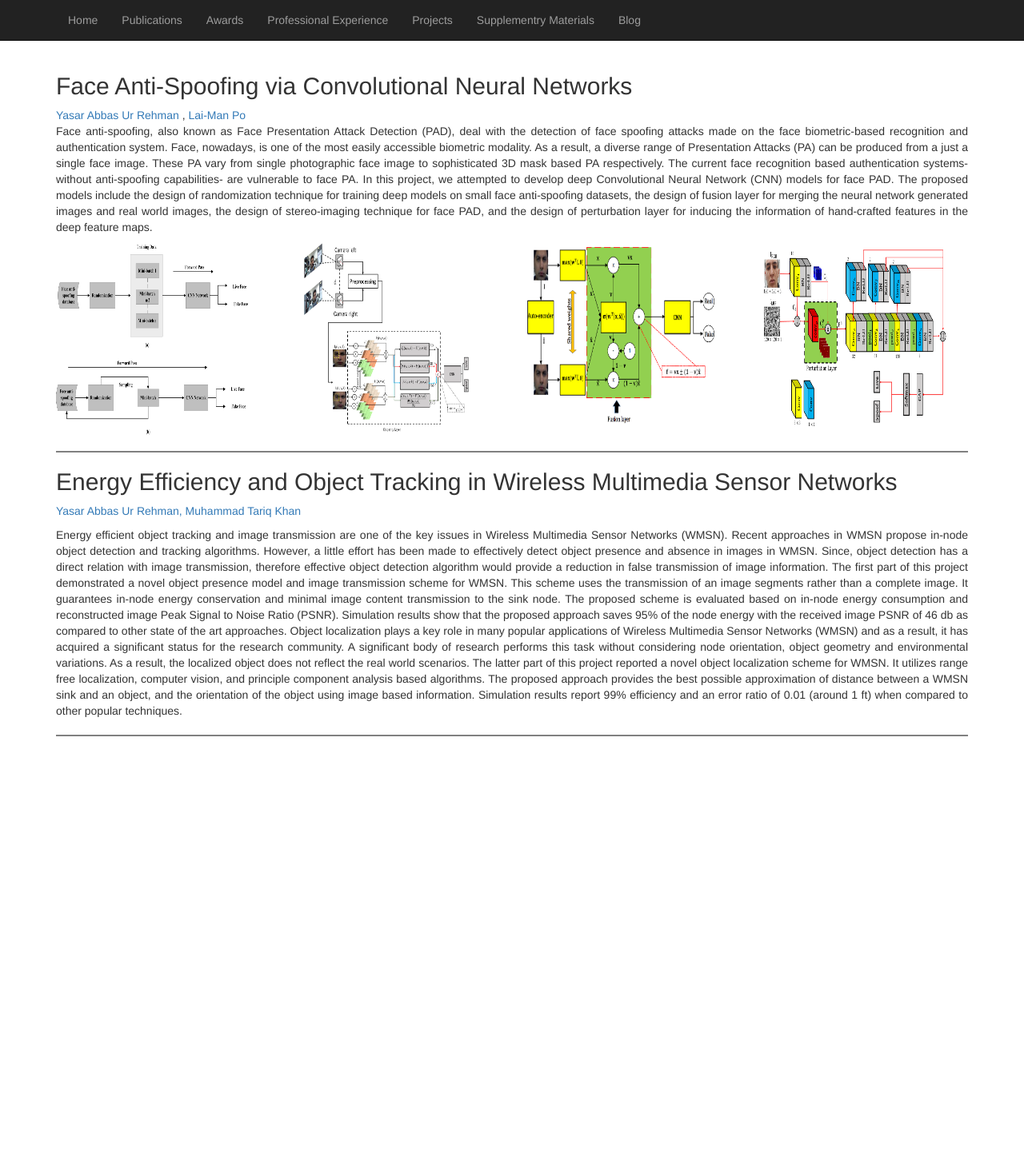
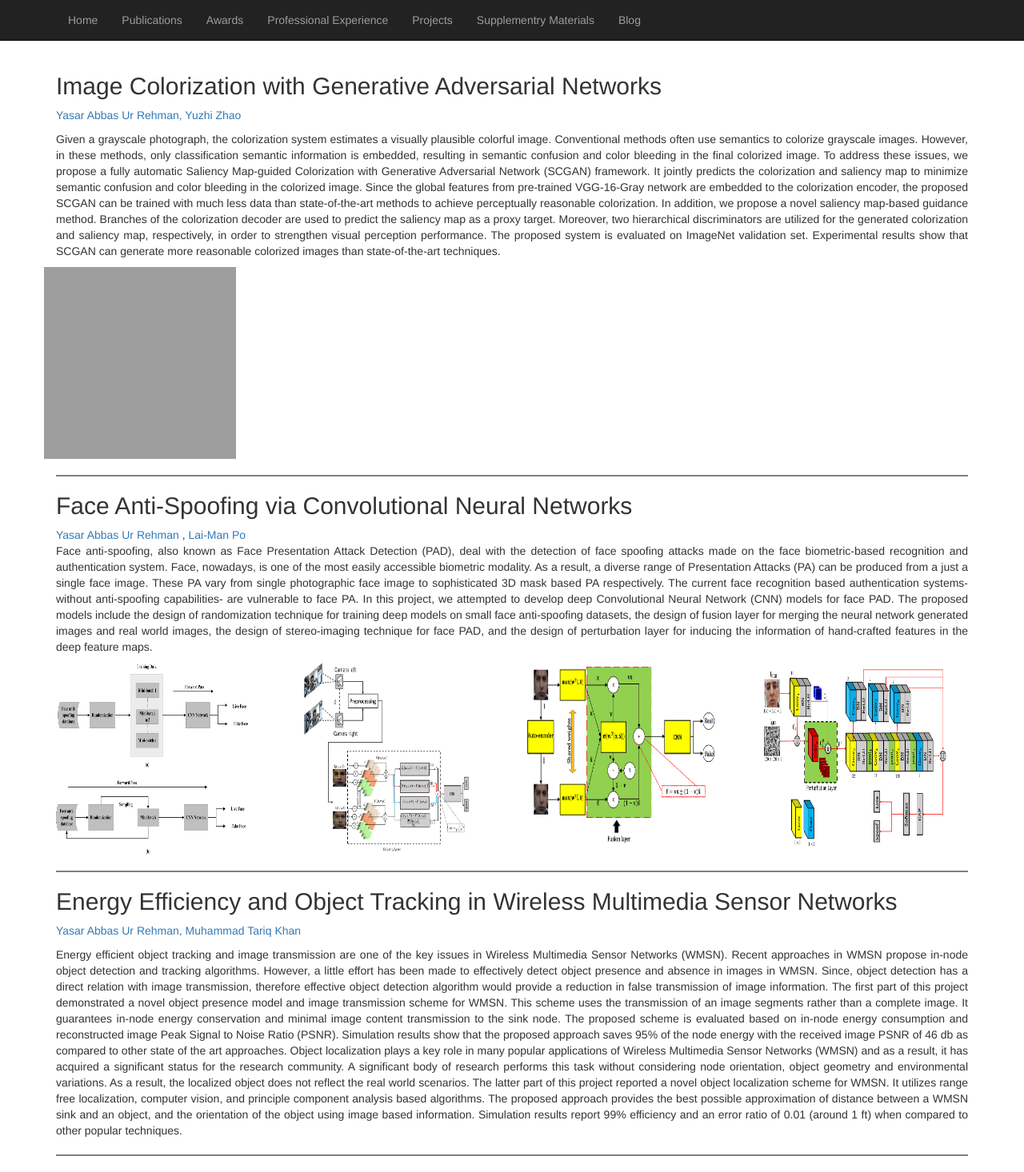
Before and after one commit to yasar-rehman/yasar, a Jekyll site: the page built from projects.md, in a window 1280 px wide. Shown: the whole page at 80% size. Built offline with Jekyll 4.4.1, drawn with Linux system fonts in a browser that asks for light colours; before the commit the page ends 941 px from its top, so only the background shows below that; grey boxes are pictures that could not be loaded.

Commit message:
Update projects.md

```diff
--- a/projects.md
+++ b/projects.md
@@ -4,6 +4,20 @@ title: yasar
 ---
 
 <body>
+<h2> Image Colorization with Generative Adversarial Networks</h2>
+<p>
+<a href="https://yasar-rehman.github.io/yasar/"> Yasar Abbas Ur Rehman,  </a>
+<a href="https://github.com/zhaoyuzhi"> Yuzhi Zhao </a>
+<p align="justify">
+Given a grayscale photograph, the colorization system estimates a visually plausible colorful image. Conventional methods often use semantics to colorize grayscale images. However, in these methods, only classification semantic information is embedded, resulting in semantic confusion and color bleeding in the final colorized image. To address these issues, we propose a fully automatic Saliency Map-guided Colorization with Generative Adversarial Network (SCGAN) framework. It jointly predicts the colorization and saliency map to minimize semantic confusion and color bleeding in the colorized image. Since the global features from pre-trained VGG-16-Gray network are embedded to the colorization encoder, the proposed SCGAN can be trained with much less data than state-of-the-art methods to achieve perceptually reasonable colorization. In addition, we propose a novel saliency map-based guidance method. Branches of the colorization decoder are used to predict the saliency map as a proxy target. Moreover, two hierarchical discriminators are utilized for the generated colorization and saliency map, respectively, in order to strengthen visual perception performance. The proposed system is evaluated on ImageNet validation set. Experimental results show that SCGAN can generate more reasonable colorized images than state-of-the-art techniques.
+
+</p>
+<div class="row">
+ <div><img class="img-responsive" src="{{ site.baseurl }}/images/representative_image.jpg" alt="" style="width:240px;height:240px;"> </div> </div>
+<hr style="border: 1px solid gray;"/>
+</p>
+
+
 
 
 <h2>Face Anti-Spoofing via Convolutional Neural Networks</h2>
```
